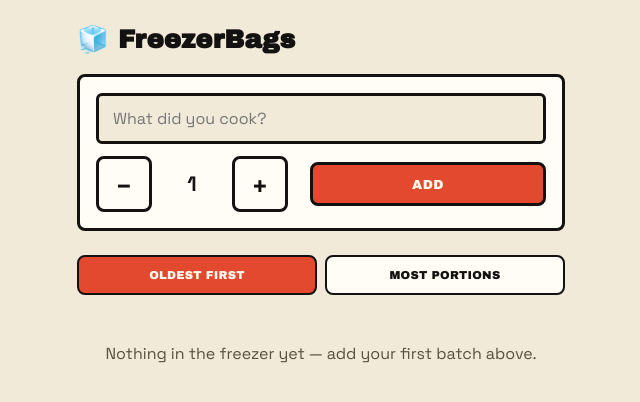
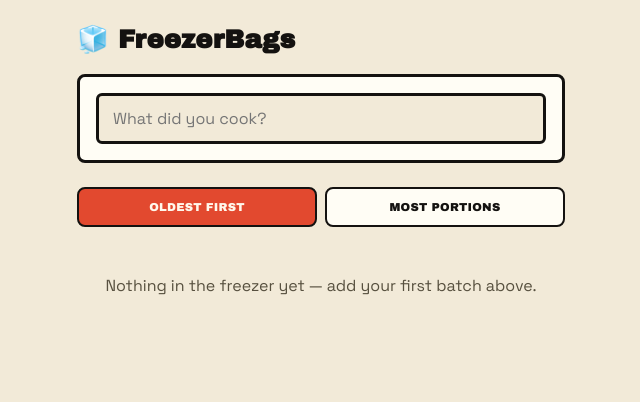
Before and after one commit to lwilts/freezerbags, a FastAPI app: page / in a window 1280 px wide. Shown: the top 402 px of the page, without its empty margins (319-959 px from the left). Run offline with FastAPI, Linux system fonts and the light colour scheme; parts of the project's set-up code (start-up, migrations or seed data) failed here and were passed over.

Commit message:
Default new-item quantity to 4, reveal quantity/Add on typing
- The main add-food form's portion picker now starts at 4 instead of
  1 (the eat/add-to dialogs are unaffected -- they still default to
  1, which is what makes sense for topping up or eating an existing
  item). Reset-to-default is now data-driven (data-default on the
  picker) rather than hardcoded to 1, so this didn't require special
  casing in app.js.
- The quantity picker and Add button stay hidden until you type a
  description, for a cleaner resting state; they reappear/hide again
  as the field is typed into or cleared, and re-hide after a
  successful add.
- Had to add an explicit `.add-row[hidden] { display: none; }` rule:
  our own `display: flex` on .add-row would otherwise beat the UA
  stylesheet's [hidden] rule (author styles always win ties over UA
  styles, same class of bug as the earlier dialog-centering fix), so
  the hidden attribute would have silently done nothing.

Co-Authored-By: Claude Sonnet 5 <noreply@anthropic.com>
Claude-Session: https://claude.ai/code/session_01DhTjH4oS65mdNnNXiJRzm7

```diff
--- a/app/static/app.js
+++ b/app/static/app.js
@@ -44,14 +44,26 @@ function setPortion(picker, value) {
 
 function resetPicker(scope) {
   const picker = scope.querySelector("[data-portion-picker]");
-  if (picker) setPortion(picker, 1);
+  if (picker) setPortion(picker, Number(picker.dataset.default) || 1);
 }
 
-// Clear the add-food form once it's been successfully submitted via htmx.
+// Clear the add-food form once it's been successfully submitted via htmx,
+// and hide the quantity/Add row again until the next word is typed.
 document.body.addEventListener("htmx:afterRequest", (event) => {
   const form = event.target.closest("form[data-reset-on-success]");
   if (form && event.detail.successful) {
     form.reset();
     resetPicker(form);
+    const addRow = form.querySelector(".add-row");
+    if (addRow) addRow.hidden = true;
   }
 });
+
+// Reveal the quantity picker and Add button only once there's something
+// typed in the description field, for a cleaner resting interface.
+document.body.addEventListener("input", (event) => {
+  const nameInput = event.target.closest(".add-form input[type=text]");
+  if (!nameInput) return;
+  const addRow = nameInput.closest(".add-form").querySelector(".add-row");
+  if (addRow) addRow.hidden = nameInput.value.trim().length === 0;
+});
--- a/app/static/style.css
+++ b/app/static/style.css
@@ -359,6 +359,13 @@ dialog form {
   gap: 22px;
 }
 
+/* Author `display: flex` above would otherwise beat the UA stylesheet's
+   [hidden]{display:none} (author styles always win ties regardless of
+   specificity), so the hidden attribute needs its own explicit rule here. */
+.add-row[hidden] {
+  display: none;
+}
+
 .add-row .btn-primary {
   flex: 1;
 }
--- a/app/templates/_macros.html
+++ b/app/templates/_macros.html
@@ -1,6 +1,6 @@
 {% macro portion_picker(field_id, name='portions', start=1, max=99) %}
 {# Shared portion selector used by the add form and the eat/add-to dialogs. #}
-<div class="portion-picker" data-portion-picker data-max="{{ max }}">
+<div class="portion-picker" data-portion-picker data-max="{{ max }}" data-default="{{ start }}">
   <input type="hidden" name="{{ name }}" id="{{ field_id }}" value="{{ start }}" min="1" max="{{ max }}">
   <div class="portion-custom" role="group" aria-label="Number of portions">
     <button type="button" class="portion-adjust" data-adjust="-1" aria-label="Fewer portions">&minus;</button>
--- a/app/templates/index.html
+++ b/app/templates/index.html
@@ -6,8 +6,8 @@
 
   <form class="add-form" hx-post="/items?sort={{ sort }}" hx-target="#item-list" hx-swap="outerHTML" data-reset-on-success>
     <input type="text" name="name" placeholder="What did you cook?" maxlength="80" required autocomplete="off">
-    <div class="add-row">
-      {{ portion_picker('add-portions') }}
+    <div class="add-row" hidden>
+      {{ portion_picker('add-portions', start=4) }}
       <button type="submit" class="btn btn-primary">Add</button>
     </div>
   </form>
```
